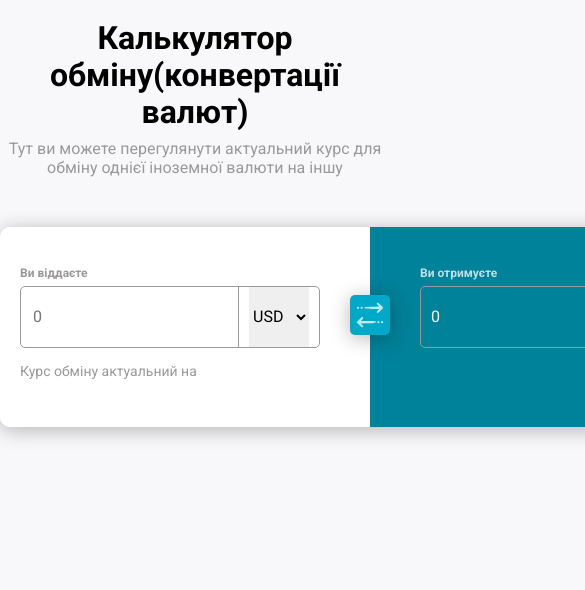
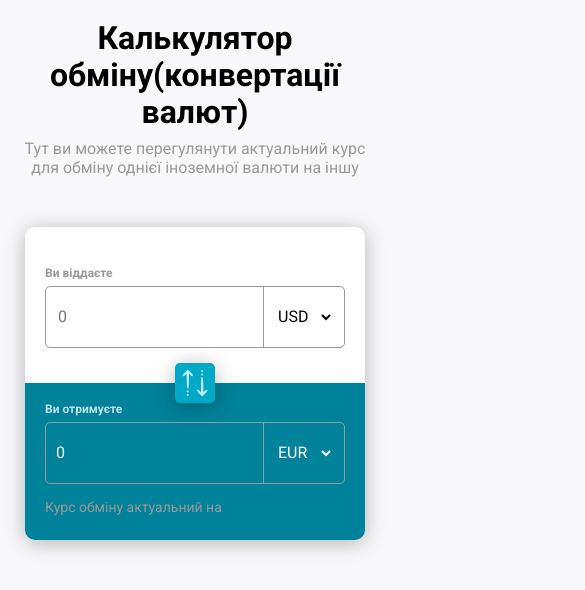
Before and after one commit to vitalis-virtus/currency_exchange, a React (Create React App) app: page / in a window 390 px wide. Shown: the top 590 px of the page, 585 px wide, since content can reach past the window. Built offline with nearby package versions, Linux system fonts and the light colour scheme; no server answers.

Commit message:
add responsive design

```diff
--- a/src/App.css
+++ b/src/App.css
@@ -1,6 +1,14 @@
 .App {
   text-align: center;
   font-family: "Roboto", sans-serif;
+  width: auto;
+}
+@media screen and (max-width: 767px) {
+  .App{
+    max-width: 350px;
+    padding: 0 10px;
+    margin: 0 auto;
+  }
 }
 
 .content__wrapper {
@@ -19,12 +27,33 @@
   box-shadow: 0px 3px 20px rgba(5, 5, 5, 0.28);
 }
 
+@media screen and (max-width: 767px) {
+  .content__wrapper {
+    width: 300px;
+    height: auto;
+    background: linear-gradient(
+      180deg,
+      var(--primary-block-bgc) 0%,
+      var(--primary-block-bgc) 50%,
+      var(--secondary-block-bgc) 50%,
+      var(--secondary-block-bgc) 100%
+    );
+  }
+}
+
 .fieldsContainer {
   margin-top: 20px;
   width: 100%;
   display: flex;
   align-items: center;
   justify-content: space-between;
+}
+
+@media screen and (max-width: 767px) {
+  .fieldsContainer {
+    display: flex;
+    flex-direction: column;
+  }
 }
 
 .input-currency {
@@ -81,4 +110,6 @@
   width: 60px;
   height: 60px;
   cursor: pointer;
+  background-color: transparent;
+  color: var(--black-color)
 }
--- a/src/components/SwapButton/SwapButton.css
+++ b/src/components/SwapButton/SwapButton.css
@@ -21,8 +21,20 @@
   transition: 250ms ease-in-out;
 }
 
+@media screen and (max-width: 768px) {
+  .swap-button svg {
+    transform: rotate(0);
+  }
+}
+
 .swap-button:hover svg {
   fill: var(--secondary-block-bgc);
   transform: rotate(270deg);
   transition: 250ms ease-in-out;
 }
+
+@media screen and (max-width: 768px) {
+  .swap-button:hover svg {
+    transform: rotate(180deg);
+  }
+}
```
Also changed, not shown: src/index.css (line endings or trailing spaces).
